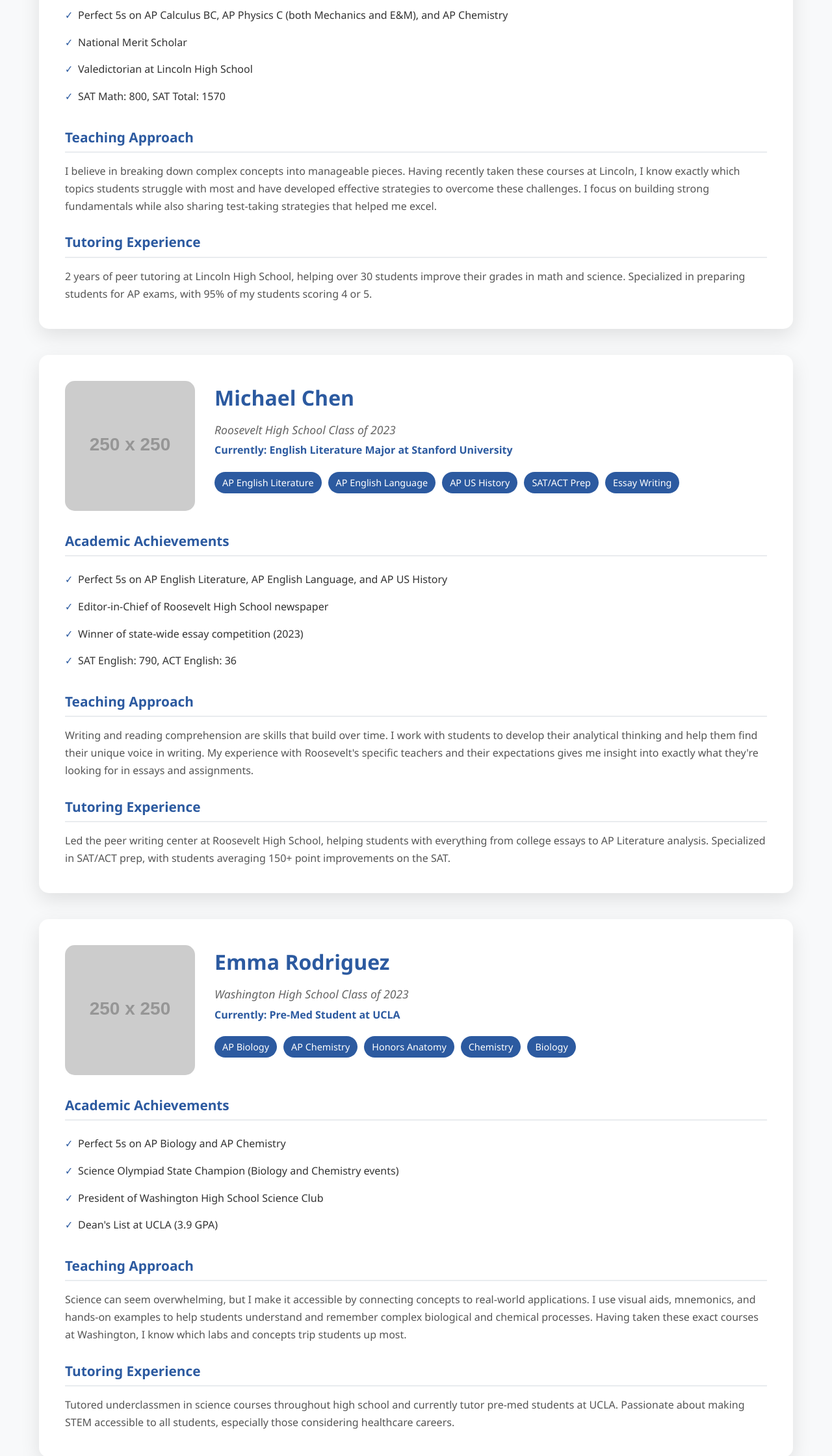
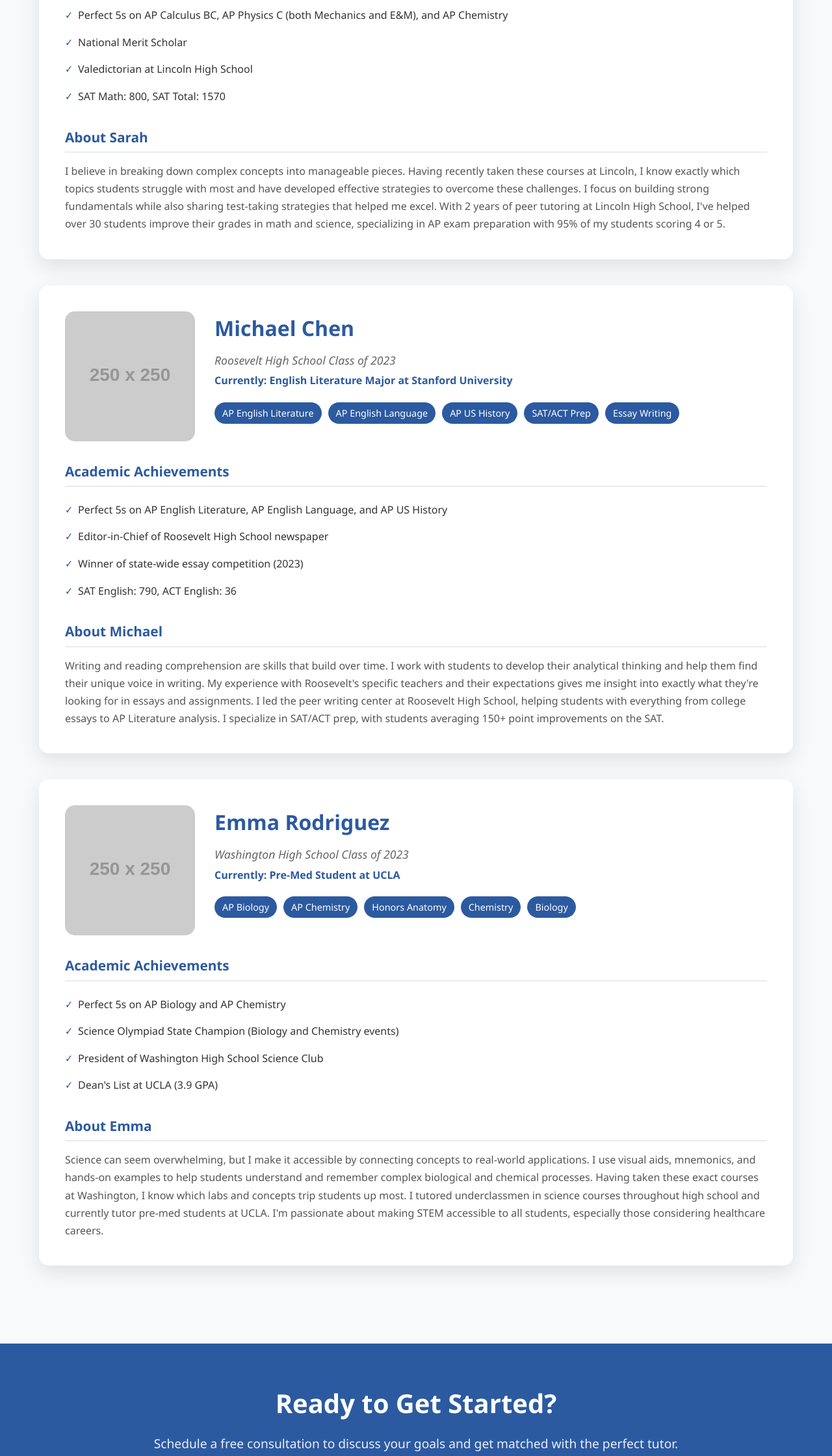
Before and after one commit to liamk421/startupV1, a plain HTML site: page tutors.html in a window 1280 px wide. Shown: the part 791-3031 px from the top of the page at 65% size. Drawn offline with Linux system fonts and the light colour scheme; placeholder pictures from the web are drawn by us.

Commit message:
Update 2)

```diff
--- a/styles.css
+++ b/styles.css
@@ -427,7 +427,7 @@ input:focus, select:focus, textarea:focus {
     left: 0;
 }
 
-.teaching-approach p, .experience p {
+.teaching-approach p, .experience p, .bio p {
     line-height: 1.7;
     color: #555;
 }
--- a/tutors.html
+++ b/tutors.html
@@ -54,13 +54,9 @@
                             <li>SAT Math: 800, SAT Total: 1570</li>
                         </ul>
                     </div>
-                    <div class="teaching-approach">
-                        <h3>Teaching Approach</h3>
-                        <p>I believe in breaking down complex concepts into manageable pieces. Having recently taken these courses at Lincoln, I know exactly which topics students struggle with most and have developed effective strategies to overcome these challenges. I focus on building strong fundamentals while also sharing test-taking strategies that helped me excel.</p>
-                    </div>
-                    <div class="experience">
-                        <h3>Tutoring Experience</h3>
-                        <p>2 years of peer tutoring at Lincoln High School, helping over 30 students improve their grades in math and science. Specialized in preparing students for AP exams, with 95% of my students scoring 4 or 5.</p>
+                    <div class="bio">
+                        <h3>About Sarah</h3>
+                        <p>I believe in breaking down complex concepts into manageable pieces. Having recently taken these courses at Lincoln, I know exactly which topics students struggle with most and have developed effective strategies to overcome these challenges. I focus on building strong fundamentals while also sharing test-taking strategies that helped me excel. With 2 years of peer tutoring at Lincoln High School, I've helped over 30 students improve their grades in math and science, specializing in AP exam preparation with 95% of my students scoring 4 or 5.</p>
                     </div>
                 </div>
             </div>
@@ -91,13 +87,9 @@
                             <li>SAT English: 790, ACT English: 36</li>
                         </ul>
                     </div>
-                    <div class="teaching-approach">
-                        <h3>Teaching Approach</h3>
-                        <p>Writing and reading comprehension are skills that build over time. I work with students to develop their analytical thinking and help them find their unique voice in writing. My experience with Roosevelt's specific teachers and their expectations gives me insight into exactly what they're looking for in essays and assignments.</p>
-                    </div>
-                    <div class="experience">
-                        <h3>Tutoring Experience</h3>
-                        <p>Led the peer writing center at Roosevelt High School, helping students with everything from college essays to AP Literature analysis. Specialized in SAT/ACT prep, with students averaging 150+ point improvements on the SAT.</p>
+                    <div class="bio">
+                        <h3>About Michael</h3>
+                        <p>Writing and reading comprehension are skills that build over time. I work with students to develop their analytical thinking and help them find their unique voice in writing. My experience with Roosevelt's specific teachers and their expectations gives me insight into exactly what they're looking for in essays and assignments. I led the peer writing center at Roosevelt High School, helping students with everything from college essays to AP Literature analysis. I specialize in SAT/ACT prep, with students averaging 150+ point improvements on the SAT.</p>
                     </div>
                 </div>
             </div>
@@ -128,13 +120,9 @@
                             <li>Dean's List at UCLA (3.9 GPA)</li>
                         </ul>
                     </div>
-                    <div class="teaching-approach">
-                        <h3>Teaching Approach</h3>
-                        <p>Science can seem overwhelming, but I make it accessible by connecting concepts to real-world applications. I use visual aids, mnemonics, and hands-on examples to help students understand and remember complex biological and chemical processes. Having taken these exact courses at Washington, I know which labs and concepts trip students up most.</p>
-                    </div>
-                    <div class="experience">
-                        <h3>Tutoring Experience</h3>
-                        <p>Tutored underclassmen in science courses throughout high school and currently tutor pre-med students at UCLA. Passionate about making STEM accessible to all students, especially those considering healthcare careers.</p>
+                    <div class="bio">
+                        <h3>About Emma</h3>
+                        <p>Science can seem overwhelming, but I make it accessible by connecting concepts to real-world applications. I use visual aids, mnemonics, and hands-on examples to help students understand and remember complex biological and chemical processes. Having taken these exact courses at Washington, I know which labs and concepts trip students up most. I tutored underclassmen in science courses throughout high school and currently tutor pre-med students at UCLA. I'm passionate about making STEM accessible to all students, especially those considering healthcare careers.</p>
                     </div>
                 </div>
             </div>
```
